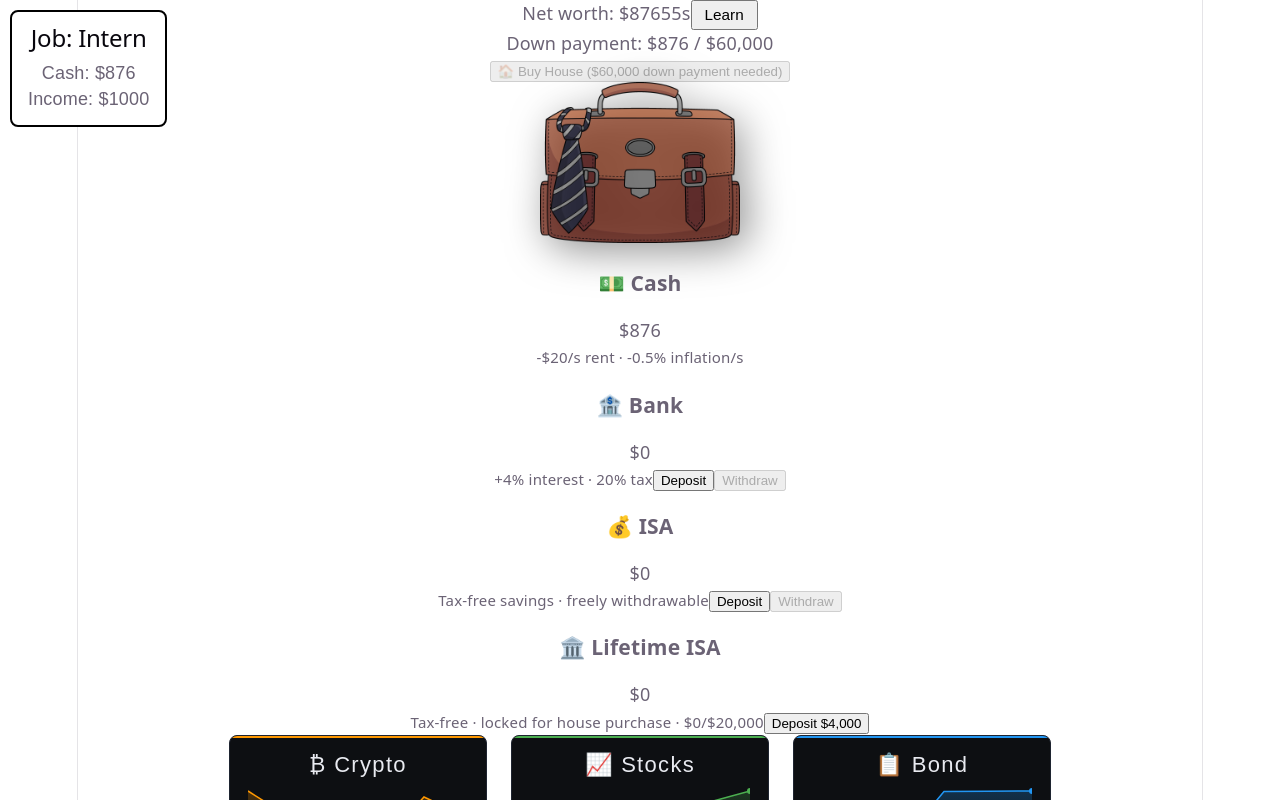
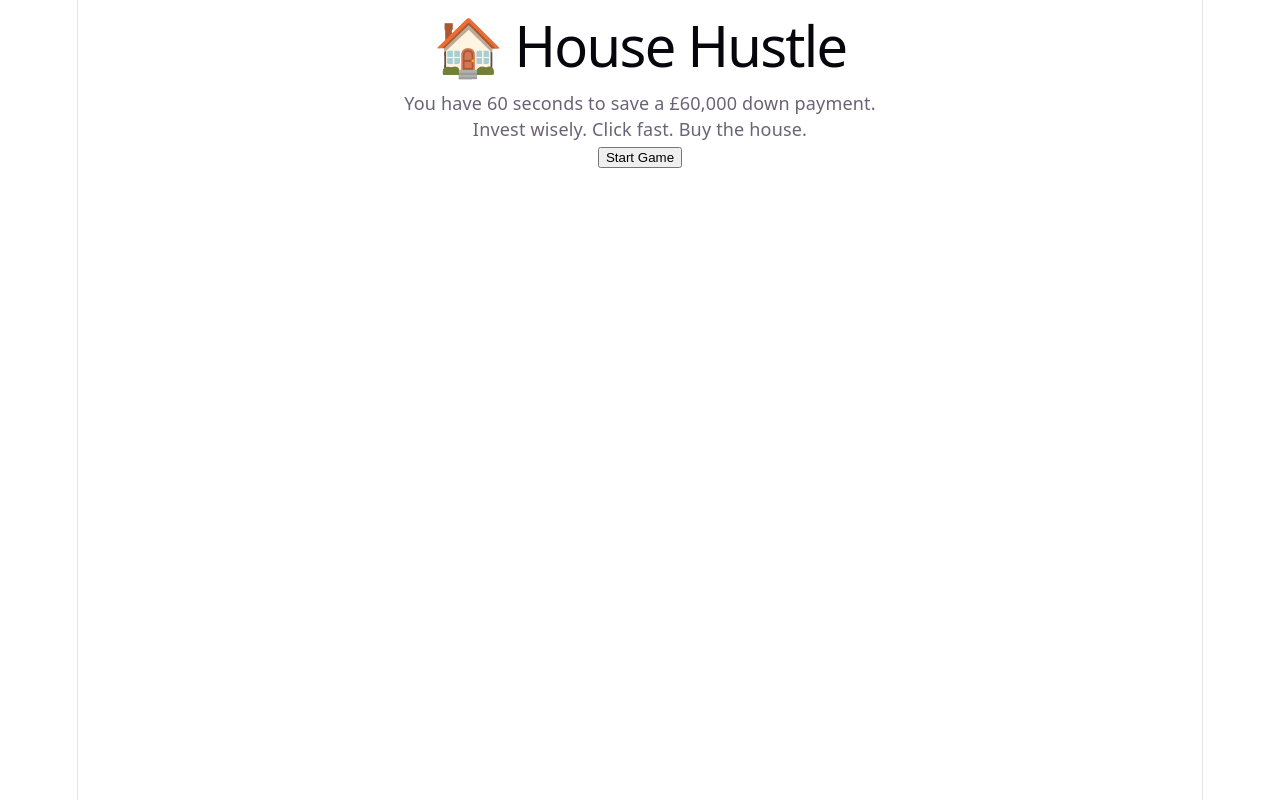
Before and after one commit to HenryBaylis/BlackRock-Hackathon-2026, a React (Vite) app: page / in a window 1280 px wide. Shown: the top 800 px of the page. Built offline with nearby package versions, Linux system fonts and the light colour scheme.

Commit message:
Add start screen, fix game-end cash drain, restyle balance cards, rebalance markets and jobs

```diff
--- a/src/App.jsx
+++ b/src/App.jsx
@@ -29,36 +29,36 @@ const MAX_TICKS              = GAME_DURATION / TICK_INTERVAL  // 60
 
 // Stocks: always net upward, no crashes — just different growth shapes
 const STOCK_FUNCTIONS = [
-  { name: 'Steady Growth', fn: ()  => 0.008 + (Math.random() - 0.5) * 0.006 },
-  { name: 'Bull Run',      fn: (t) => 0.001 + (t / MAX_TICKS) * 0.024 + (Math.random() - 0.5) * 0.004 },
-  { name: 'Slow Burn',     fn: ()  => 0.003 + (Math.random() - 0.5) * 0.002 },
-  { name: 'Oscillator',    fn: (t) => 0.005 + 0.018 * Math.sin((t / MAX_TICKS) * Math.PI * 4) + (Math.random() - 0.5) * 0.003 },
-  { name: 'Growth Spurt',  fn: (t) => t < MAX_TICKS * 0.6 ? 0.001 + (Math.random() - 0.5) * 0.003 : 0.038 + (Math.random() - 0.5) * 0.008 },
+  { name: 'Steady Growth', fn: ()  => 0.018 + (Math.random() - 0.5) * 0.020 },
+  { name: 'Bull Run',      fn: (t) => 0.004 + (t / MAX_TICKS) * 0.060 + (Math.random() - 0.5) * 0.016 },
+  { name: 'Slow Burn',     fn: ()  => 0.008 + (Math.random() - 0.5) * 0.010 },
+  { name: 'Oscillator',    fn: (t) => 0.010 + 0.045 * Math.sin((t / MAX_TICKS) * Math.PI * 4) + (Math.random() - 0.5) * 0.012 },
+  { name: 'Growth Spurt',  fn: (t) => t < MAX_TICKS * 0.6 ? 0.003 + (Math.random() - 0.5) * 0.012 : 0.080 + (Math.random() - 0.5) * 0.025 },
 ]
 
 // Bonds: stable, predictable, lower returns — 5 distinct flavours
 const BOND_FUNCTIONS = [
-  { name: 'UK Gilt',       fn: ()  => 0.004 + (Math.random() - 0.5) * 0.001 },
-  { name: 'Corp Bond',     fn: ()  => 0.007 + (Math.random() - 0.5) * 0.004 },
-  { name: 'Junk Bond',     fn: ()  => 0.012 + (Math.random() - 0.5) * 0.010 },
-  { name: 'Index Linked',  fn: (t) => 0.004 + (t / MAX_TICKS) * 0.008 + (Math.random() - 0.5) * 0.002 },
-  { name: 'Premium Bond',  fn: ()  => Math.random() < 0.05 ? 0.20 : 0.001 },
+  { name: 'UK Gilt',       fn: ()  => 0.010 + (Math.random() - 0.5) * 0.006 },
+  { name: 'Corp Bond',     fn: ()  => 0.018 + (Math.random() - 0.5) * 0.014 },
+  { name: 'Junk Bond',     fn: ()  => 0.028 + (Math.random() - 0.5) * 0.030 },
+  { name: 'Index Linked',  fn: (t) => 0.010 + (t / MAX_TICKS) * 0.025 + (Math.random() - 0.5) * 0.010 },
+  { name: 'Premium Bond',  fn: ()  => Math.random() < 0.05 ? 0.35 : 0.002 },
 ]
 
 // Crypto: can and will crash — each function has a distinct character
 const CRYPTO_FUNCTIONS = [
-  { name: 'Moon Shot',   fn: ()  => 0.025 + (Math.random() - 0.5) * 0.050 },
-  { name: 'Rug Pull',    fn: (t) => t < MAX_TICKS * 0.6 ? 0.030 + (Math.random() - 0.5) * 0.020 : -0.045 + (Math.random() - 0.5) * 0.025 },
-  { name: 'Crash',       fn: ()  => -0.015 + (Math.random() - 0.5) * 0.035 },
-  { name: 'Volatile',    fn: ()  => (Math.random() - 0.5) * 0.080 },
-  { name: 'Pump & Dump', fn: (t) => t < MAX_TICKS * 0.35 ? 0.045 + (Math.random() - 0.5) * 0.015 : t < MAX_TICKS * 0.65 ? (Math.random() - 0.5) * 0.020 : -0.040 + (Math.random() - 0.5) * 0.020 },
+  { name: 'Moon Shot',   fn: ()  => 0.055 + (Math.random() - 0.5) * 0.100 },
+  { name: 'Rug Pull',    fn: (t) => t < MAX_TICKS * 0.6 ? 0.065 + (Math.random() - 0.5) * 0.040 : -0.090 + (Math.random() - 0.5) * 0.050 },
+  { name: 'Crash',       fn: ()  => -0.030 + (Math.random() - 0.5) * 0.070 },
+  { name: 'Volatile',    fn: ()  => (Math.random() - 0.5) * 0.160 },
+  { name: 'Pump & Dump', fn: (t) => t < MAX_TICKS * 0.35 ? 0.090 + (Math.random() - 0.5) * 0.030 : t < MAX_TICKS * 0.65 ? (Math.random() - 0.5) * 0.040 : -0.080 + (Math.random() - 0.5) * 0.040 },
 ]
 
 
 function makeInitialState() {
   return {
     cash: 1000,
-    income: 1000,
+    income: 50,
     bank: 0,
     cryptoInvested: 0,
     cryptoValue: 0,
@@ -67,6 +67,7 @@ function makeInitialState() {
     housePrice: 300000,
     won: false,
     bankrupt: false,
+    ended: false,
     tickIndex: 0,
     stockFnIndex:  Math.floor(Math.random() * STOCK_FUNCTIONS.length),
     cryptoFnIndex: Math.floor(Math.random() * CRYPTO_FUNCTIONS.length),
@@ -162,15 +163,17 @@ function EndScreen({ rank, state, nw, dp, onReset }) {
 export default function App() {
   const [state, setState] = useState(makeInitialState)
   const [timeLeft, setTimeLeft] = useState(GAME_DURATION)
+  const [started, setStarted] = useState(false)
 
   // 60-second game countdown — at 0 resolve win/loss
   useEffect(() => {
+    if (!started) return
     const id = setInterval(() => {
       setTimeLeft(t => {
         if (t <= 1) {
           setState(s => {
-            if (s.won) return s
-            return { ...s, won: netWorth(s) >= downPaymentNeeded(s) }
+            if (s.won || s.bankrupt) return s
+            return { ...s, ended: true, won: netWorth(s) >= downPaymentNeeded(s) }
           })
           return 0
         }
@@ -178,20 +181,21 @@ export default function App() {
       })
     }, 1000)
     return () => clearInterval(id)
-  }, [])
+  }, [started])
 
   // Every second: drain cash (rent + inflation) and update markets
   useEffect(() => {
+    if (!started) return
     const id = setInterval(() => {
       setState(s => {
-        if (s.won || s.bankrupt) return s
+        if (s.won || s.bankrupt || s.ended) return s
         const drained = { ...s, cash: s.cash * (1 - INFLATION_RATE) - RENT }
         const next = tick(drained)
         return next.cash < 0 ? { ...next, bankrupt: true } : next
       })
     }, 1000)
     return () => clearInterval(id)
-  }, [])
+  }, [started])
 
 
   const handleCookie = () => setState(s => ({ ...s, cash: s.cash + s.income }))
@@ -264,24 +268,34 @@ export default function App() {
   const reset = () => {
     setState(makeInitialState())
     setTimeLeft(GAME_DURATION)
+    setStarted(false)
   }
 
   const nw = netWorth(state)
   const dp = downPaymentNeeded(state)
   const progress = Math.min(nw / dp, 1)
 
+  if (!started) {
+    return (
+      <div className="screen">
+        <h1>🏠 House Hustle</h1>
+        <p>You have 60 seconds to save a £60,000 down payment.<br />Invest wisely. Click fast. Buy the house.</p>
+        <button onClick={() => setStarted(true)}>Start Game</button>
+      </div>
+    )
+  }
+
   if (state.won || state.bankrupt || timeLeft === 0) {
     const rank = state.won || progress >= 0.75 ? 'sexy'
       : progress >= 0.5  ? 'savage'
-      : progress >= 0.25 ? 'crazy'
-      : 'badass'
+      : progress >= 0.25 ? 'badass'
+      : 'crazy'
     return <EndScreen rank={rank} state={state} nw={nw} dp={dp} onReset={reset} />
   }
 
   return (
     <div className="game">
       <header>
-        <span>Net worth: {fmt(nw)}</span>
         <Timer timeLeft={timeLeft} />
         <Learn />
       </header>
@@ -299,6 +313,7 @@ export default function App() {
       <Profile
         cash={state.cash}
         income={state.income}
+        netWorth={nw}
         setIncome={(newIncome) =>
           setState(prev => ({
             ...prev,
--- a/src/components/AssetList.jsx
+++ b/src/components/AssetList.jsx
@@ -12,35 +12,35 @@ export default function AssetList({ cash, bank, cryptoValue, cryptoInvested, sto
     const canAfford = cash >= 10
 
     return (
-        <div className="balances">
-            <div className="balance-card">
-                <h3>💵 Cash</h3>
-                <p>{fmt(Math.floor(cash))}</p>
-                <small>-${RENT}/s rent · -{(INFLATION_RATE * 100).toFixed(1)}% inflation/s</small>
+        <div className="asset-grid">
+            <div className="asset-card" style={{ '--accent': '#4fc3f7' }}>
+                <h2 className="asset-name">🏦 Bank</h2>
+                <div className="asset-price">{fmt(bank)}</div>
+                <div className="asset-value">+{(BANK_INTEREST_RATE * 100).toFixed(1)}%/s interest · {BANK_TAX_RATE * 100}% tax</div>
+                <div className="btn-row">
+                    <button className="btn-sell" onClick={actionHandlers.withdrawBank} disabled={bank <= 0}>Withdraw</button>
+                    <button className="btn-buy" onClick={actionHandlers.depositBank} disabled={!canAfford}>Deposit</button>
                 </div>
-            <div className="balance-card">
-                <h3>🏦 Bank</h3>
-                <p>{fmt(bank)}</p>
-                <small>+{(BANK_INTEREST_RATE * 100).toFixed(0)}% interest · {BANK_TAX_RATE * 100}% tax</small>
-                <button onClick={actionHandlers.depositBank} disabled={!canAfford}>Deposit</button>
-                <button onClick={actionHandlers.withdrawBank} disabled={bank <= 0}>Withdraw</button>
             </div>
-            <div className="balance-card">
-                <h3>💰 ISA</h3>
-                <p>{fmt(isaValue)}</p>
-                <small>Tax-free savings · freely withdrawable</small>
-                <button onClick={actionHandlers.depositIsa} disabled={!canAfford}>Deposit</button>
-                <button onClick={actionHandlers.withdrawIsa} disabled={isaValue <= 0}>Withdraw</button>
+            <div className="asset-card" style={{ '--accent': '#42c98a' }}>
+                <h2 className="asset-name">💰 ISA</h2>
+                <div className="asset-price">{fmt(isaValue)}</div>
+                <div className="asset-value">Tax-free · freely withdrawable</div>
+                <div className="btn-row">
+                    <button className="btn-sell" onClick={actionHandlers.withdrawIsa} disabled={isaValue <= 0}>Withdraw</button>
+                    <button className="btn-buy" onClick={actionHandlers.depositIsa} disabled={!canAfford}>Deposit</button>
                 </div>
-            <div className="balance-card">
-                <h3>🏛️ Lifetime ISA</h3>
-                <p>{fmt(lisaValue)}</p>
-                <small>Tax-free · locked for house purchase · {fmt(lisaDeposited)}/{fmt(LISA_MAX_TOTAL)}</small>
-                <button onClick={actionHandlers.depositLisa} disabled={!canAfford || lisaCooldown > 0 || lisaDeposited >= LISA_MAX_TOTAL}>
-                    Deposit {fmt(LISA_DEPOSIT_LIMIT)}{lisaCooldown > 0 ? ` (${lisaCooldown}s)` : ''}
+            </div>
+            <div className="asset-card" style={{ '--accent': '#ce93d8' }}>
+                <h2 className="asset-name">🏛️ Lifetime ISA</h2>
+                <div className="asset-price">{fmt(lisaValue)}</div>
+                <div className="asset-value"><span>{fmt(lisaDeposited)}</span> / {fmt(LISA_MAX_TOTAL)} deposited · locked for house</div>
+                <div className="btn-row" style={{ gridTemplateColumns: '1fr' }}>
+                    <button className="btn-buy" onClick={actionHandlers.depositLisa} disabled={!canAfford || lisaCooldown > 0 || lisaDeposited >= LISA_MAX_TOTAL}>
+                        Deposit £{LISA_DEPOSIT_LIMIT.toLocaleString()}{lisaCooldown > 0 ? ` (${lisaCooldown}s)` : ''}
                     </button>
                 </div>
-            <div className="assets">
+            </div>
             <Asset
                 assetName="₿ Crypto"
                 value={cryptoValue}
@@ -75,6 +75,5 @@ export default function AssetList({ cash, bank, cryptoValue, cryptoInvested, sto
                 color="#2196f3"
             />
         </div>
-        </div>
     )
 }
--- a/src/components/Learn.jsx
+++ b/src/components/Learn.jsx
@@ -39,7 +39,7 @@ const SECTIONS = [
   },
   {
     title: '🏆 Ranks',
-    body: `Your performance is judged at the end:\n• Sexy — 75%+ of target (or win)\n• Savage — 50–74%\n• Crazy — 25–49%\n• Badass — under 25%`,
+    body: `Your performance is judged at the end:\n• Sexy — 75%+ of target (or win)\n• Savage — 50–74%\n• Badass — 25–49%\n• Crazy — under 25%`,
   },
 ]
 
--- a/src/components/Profile.jsx
+++ b/src/components/Profile.jsx
@@ -5,23 +5,26 @@ class Profile extends React.Component {
     super(props);
 
     const jobs = ["Intern", "Clerk", "Developer", "Manager", "Director", "CEO"];
+    const jobIncomes = [50, 60, 70, 80, 90, 100];
 
     this.state = {
       name: "John Doe",
       job: jobs[0],
       showPopup: false,
-      jobs
+      jobs,
+      jobIncomes,
     };
   }
 
     componentDidMount() {
         this.interval = setInterval(() => {
         this.setState((prevState) => {
-            const nextIndex =
-            (prevState.jobs.indexOf(prevState.job) + 1) % prevState.jobs.length
+            const nextIndex = Math.min(
+              prevState.jobs.indexOf(prevState.job) + 1,
+              prevState.jobs.length - 1
+            )
 
-            // double income
-            const newIncome = this.props.income * 2
+            const newIncome = prevState.jobIncomes[nextIndex]
             this.props.setIncome(newIncome)
 
             // trigger popup
@@ -49,8 +52,9 @@ class Profile extends React.Component {
         return (
         <section className="profile">
             <h2>Job: {this.state.job}</h2>
-            <p>Cash: ${Math.floor(this.props.cash)}</p>
-            <p>Income: ${this.props.income}</p>
+            <p>Cash: £{Math.floor(this.props.cash)}</p>
+            <p>Income: £{this.props.income}/click</p>
+            <p>Net worth: £{Math.floor(this.props.netWorth)}</p>
 
             {this.state.showPopup && (
                 <div className="job-popup">
--- a/src/minh.css
+++ b/src/minh.css
@@ -1,5 +1,6 @@
-.assets {
-    display: flex;
+.asset-grid {
+    display: grid;
+    grid-template-columns: repeat(3, 220px);
     gap: 24px;
     justify-content: center;
 }
```
Lines whose indentation alone changed are shown as unchanged.
